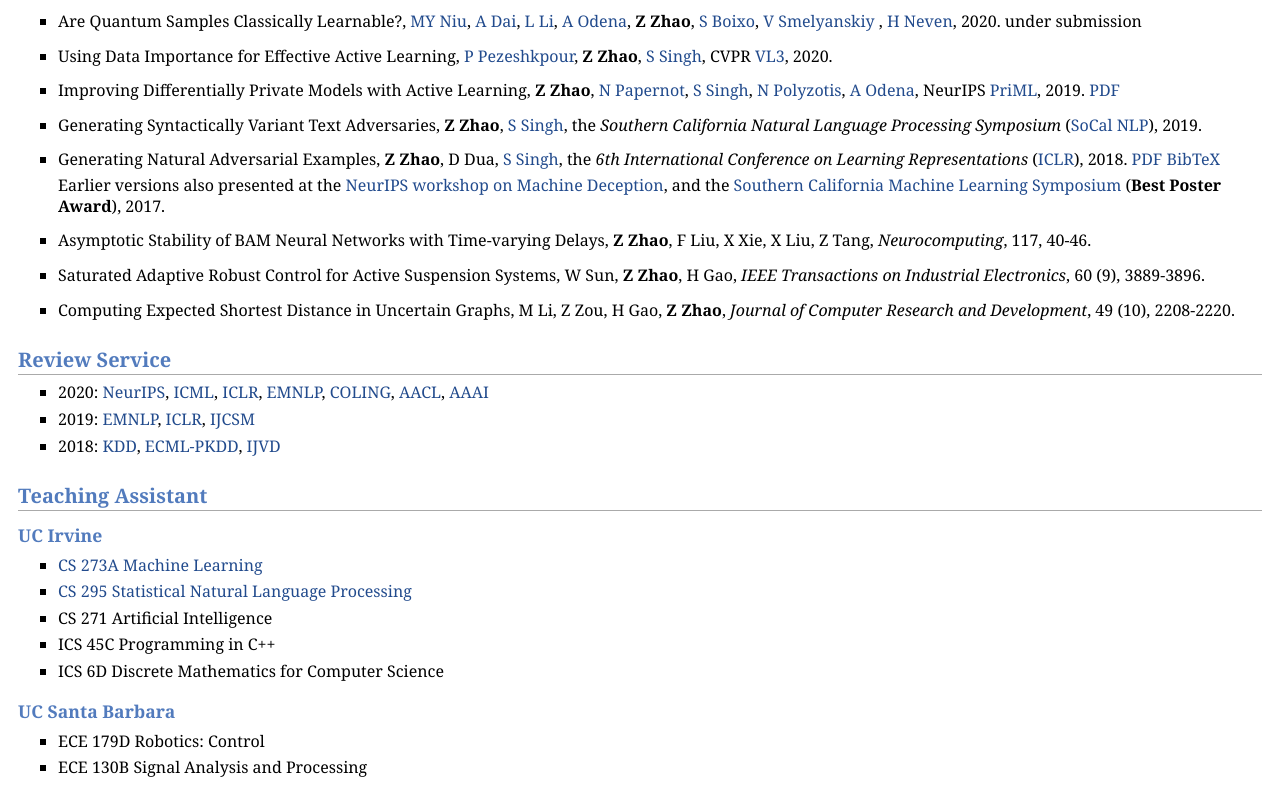
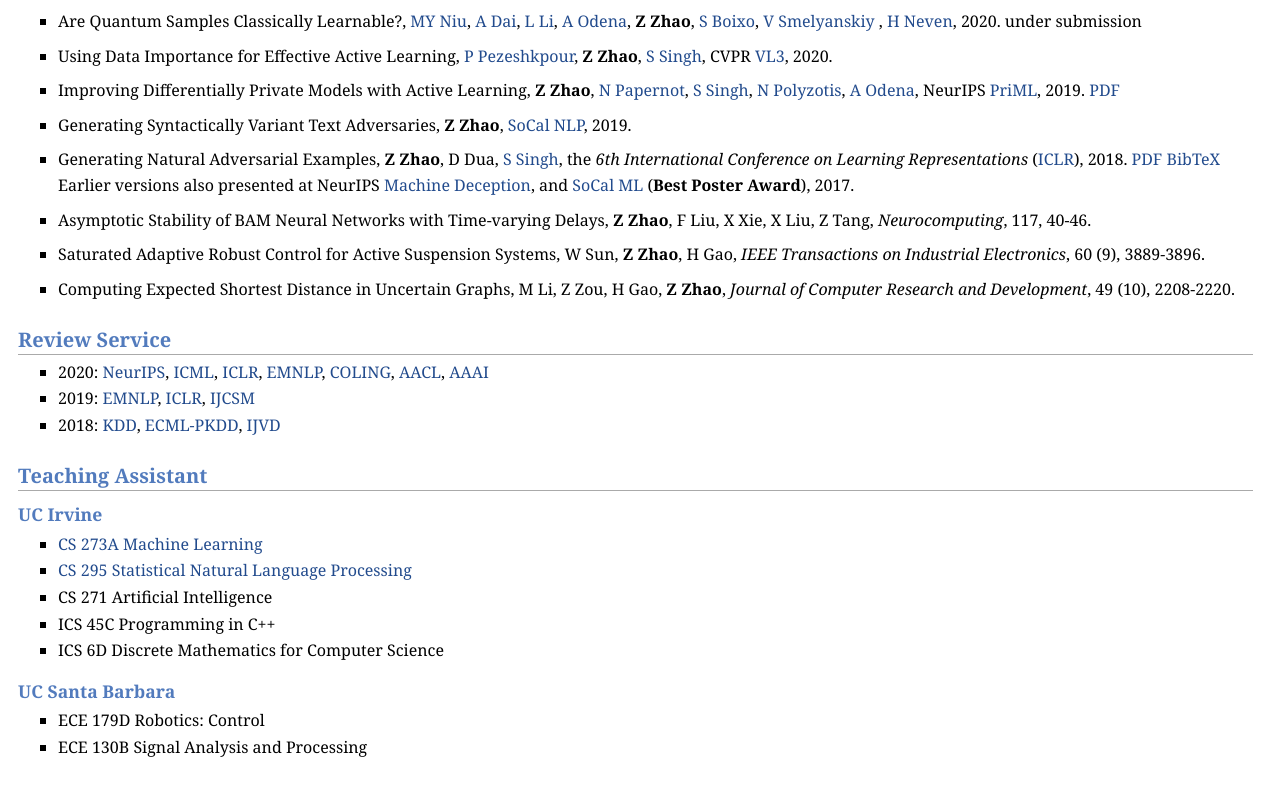
Before and after one commit to zhengliz/zhengliz.github.io, a plain HTML site: page index.html in a window 1280 px wide. Shown: the part 1101-1889 px from the top of the page. Drawn offline with Linux system fonts and the light colour scheme.

Commit message:
Update index.html

```diff
--- a/index.html
+++ b/index.html
@@ -106,11 +106,11 @@
   NeurIPS <a href="https://priml-workshop.github.io/priml2019/">PriML</a>, 2019.  <a href="https://arxiv.org/pdf/1910.01177.pdf">PDF</a></p>
 </li></ul>
 <ul><li>
-<p>Generating Syntactically Variant Text Adversaries, <b>Z Zhao</b>, <a href="http://sameersingh.org/">S Singh</a>, the <i>Southern California Natural Language Processing Symposium</i> (<a href="https://socalnlp.github.io/symp19/">SoCal NLP</a>), 2019.</p>
+<p>Generating Syntactically Variant Text Adversaries, <b>Z Zhao</b>, <a href="https://socalnlp.github.io/symp19/">SoCal NLP</a>, 2019.</p>
 </li></ul>
 <ul><li>
 <p>Generating Natural Adversarial Examples, <b>Z Zhao</b>, D Dua, <a href="http://sameersingh.org/">S Singh</a>, the <i>6th International Conference on Learning Representations</i> (<a href="http://www.iclr.cc">ICLR</a>), 2018. <a href="https://arxiv.org/pdf/1710.11342.pdf">PDF</a> <a href="./bibs/zhengli2018iclr.bib" target="_blank">BibTeX</a></p>
-<p>Earlier versions also presented at the <a href="https://www.machinedeception.com/">NeurIPS workshop on Machine Deception</a>, and the <a href="https://sites.google.com/view/socalml17/">Southern California Machine Learning Symposium</a> (<b>Best Poster Award</b>), 2017.</p>
+<p>Earlier versions also presented at NeurIPS <a href="https://www.machinedeception.com/">Machine Deception</a>, and <a href="https://sites.google.com/view/socalml17/">SoCal ML</a> (<b>Best Poster Award</b>), 2017.</p>
 </li></ul>
 <ul><li>
 <p>Asymptotic Stability of BAM Neural Networks with Time-varying Delays, <b>Z Zhao</b>, F Liu, X Xie, X Liu, Z Tang, <i>Neurocomputing</i>, 117, 40-46.</p>
```
